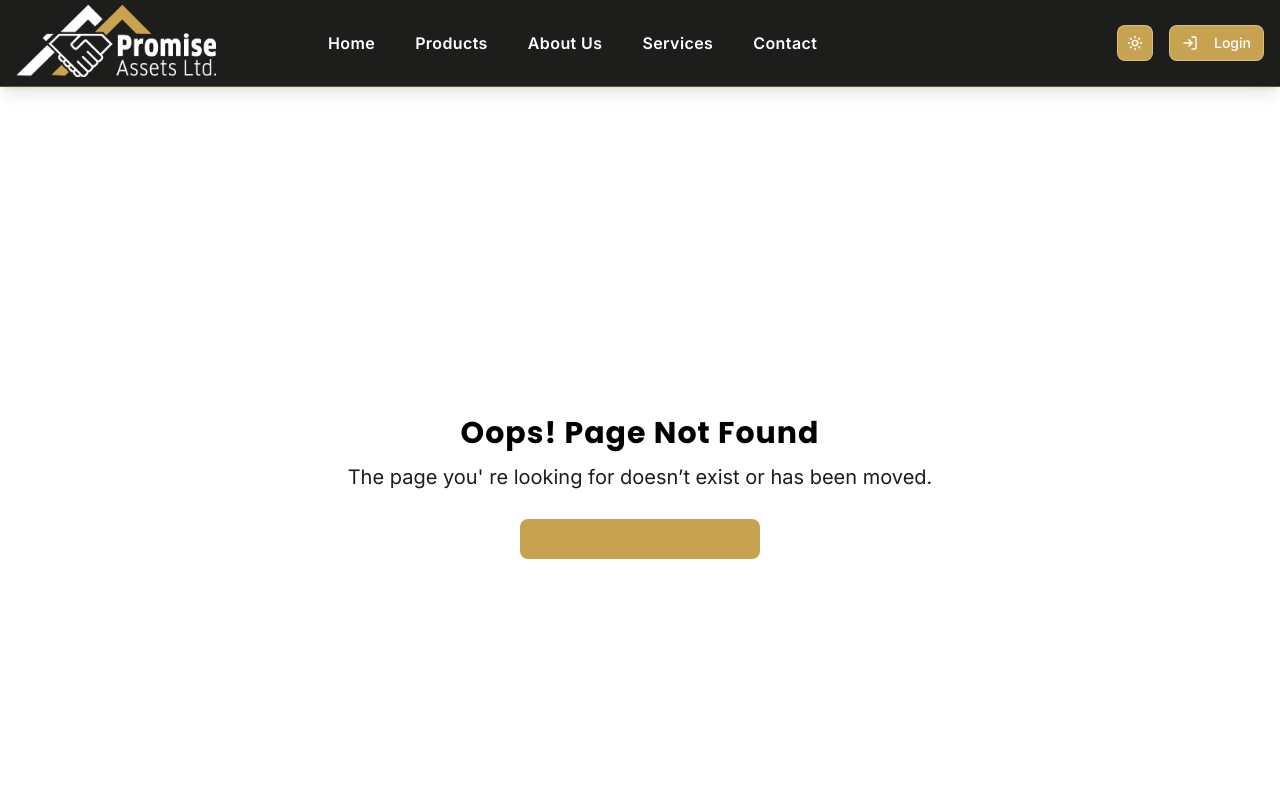
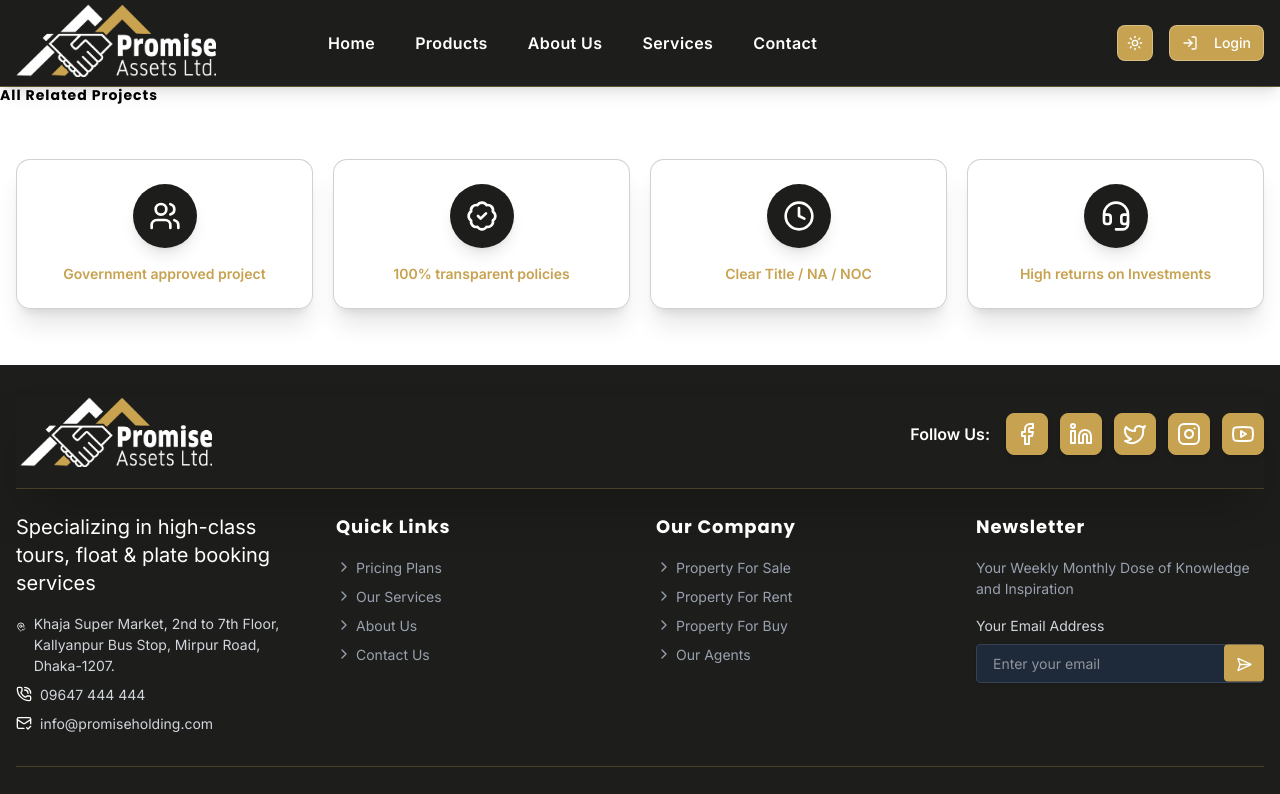
Before and after one commit to FayzulIslamFaisal/promise-holding-properties, a Next.js app: page /all-related-projects in a window 1280 px wide. Before the commit this address had no page. Shown: the top 794 px of the page. Built offline with nearby package versions, Linux system fonts and the light colour scheme.

Commit message:
Add AllRelatedProjectPage and RelatedProjectWrapper components

```diff
--- /dev/null
+++ b/src/app/(root)/all-related-projects/page.tsx
@@ -0,0 +1,9 @@
+import RelatedProjectWrapper from "@/components/related-project/RelatedProjectWrapper"
+
+const AllRelatedProjectPage = () => {
+  return (
+    <RelatedProjectWrapper/>
+  )
+}
+
+export default AllRelatedProjectPage
--- a/src/components/project-details/ProjectDetailWrapper.tsx
+++ b/src/components/project-details/ProjectDetailWrapper.tsx
@@ -17,16 +17,17 @@
 // import ProjectFeature from "./ProjectFeature";
 // import BuildingDrawingSlider from "./BuildingDrawingSlider";
 // import ImageGallery from "./ImageGallery";
+// import ContactForm from "./ContactForm";
+// import RelatedProject from "./RelatedProject";
 
 import dynamic from 'next/dynamic';
 import ProjectInfo from "./ProjectInfo";
-import ContactForm from "./ContactForm";
-// import RelatedProject from "./RelatedProject";
 const ProjectLocationMap = dynamic(() => import('./ProjectLocationMap'));
 const ProjectBanner = dynamic(() => import('./ProjectBanner'));
 const ProjectFeature = dynamic(() => import('./ProjectFeature'));
 const BuildingDrawingSlider = dynamic(() => import('./BuildingDrawingSlider'));
 const ImageGallery = dynamic(() => import('./ImageGallery'));
+const ContactForm = dynamic(() => import('./ContactForm'));
 const RelatedProject = dynamic(() => import('./RelatedProject'));
 
 
--- a/src/components/project-details/RelatedProject.tsx
+++ b/src/components/project-details/RelatedProject.tsx
@@ -156,7 +156,8 @@
           </h2>
           <div className="">
             <Link
-              href="#"
+              href="/all-related-projects"
+              target="_blank"
               className="btn-glow-accent flex items-center gap-2"
             >
               <span>View All</span>
--- /dev/null
+++ b/src/components/related-project/RelatedProjectWrapper.tsx
@@ -0,0 +1,11 @@
+import React from 'react'
+
+const RelatedProjectWrapper = () => {
+  return (
+    <div>
+      <h1>All Related Projects</h1>
+    </div>
+  )
+}
+
+export default RelatedProjectWrapper
```
